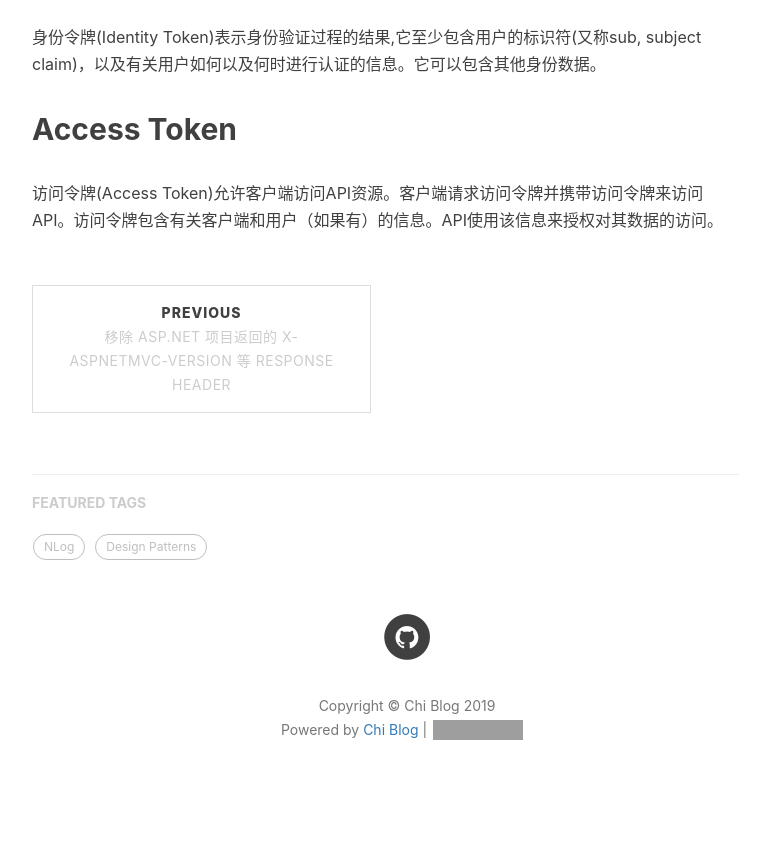
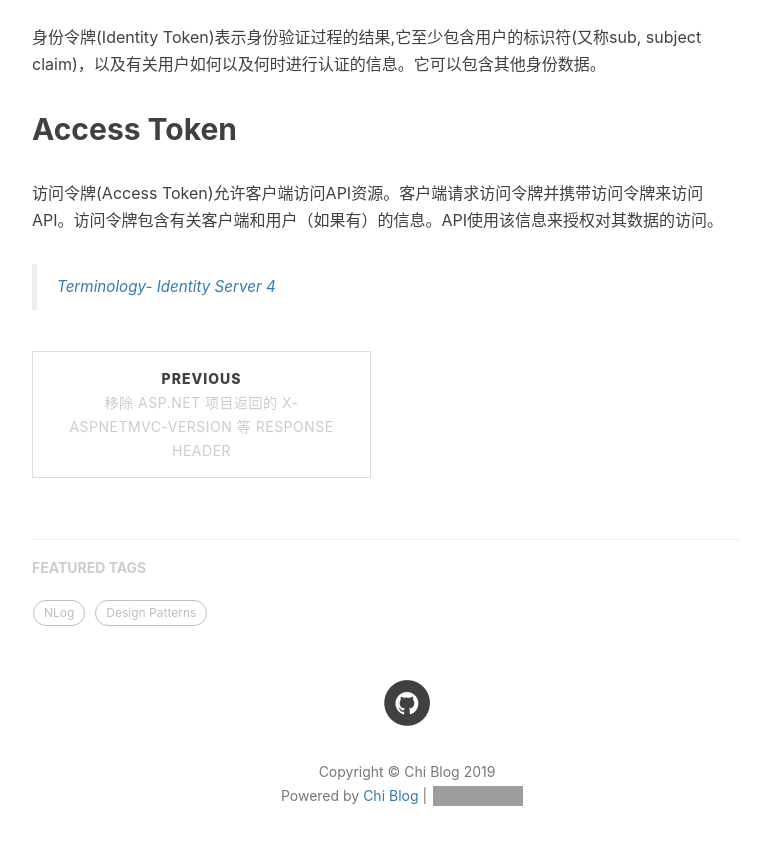
Before and after one commit to realZhangChi/realZhangChi.github.io, a Jekyll site: the page built from _posts/2019-09-27-identity-server-4-terminology.md, in a window 1280 px wide and 900 px high, scrolled down 2040 px. Shown: the top 845 px of the window, without its empty margins (233-1003 px from the left). Built offline with Jekyll 4.4.1, drawn with Linux system fonts in a browser that asks for light colours; nearby versions of some CDN libraries; comment, search, counter and statistics services are not loaded; grey boxes are pictures that could not be loaded.

Commit message:
:pencil: reference

```diff
--- a/_posts/2019-09-27-identity-server-4-terminology.md
+++ b/_posts/2019-09-27-identity-server-4-terminology.md
@@ -56,3 +56,5 @@ IdentityServer具有许多功能：
 ## Access Token
 
 访问令牌(Access Token)允许客户端访问API资源。客户端请求访问令牌并携带访问令牌来访问API。访问令牌包含有关客户端和用户（如果有）的信息。API使用该信息来授权对其数据的访问。
+
+> [Terminology- Identity Server 4]("http://docs.identityserver.io/en/latest/intro/terminology.html")
```
